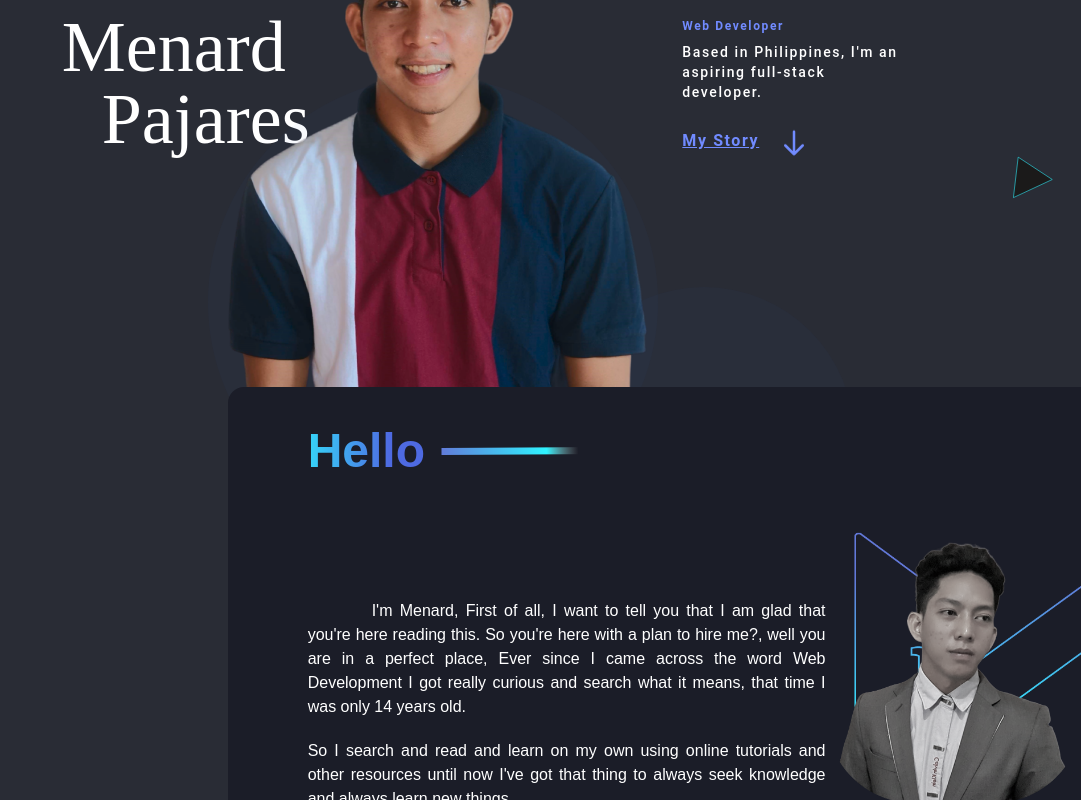
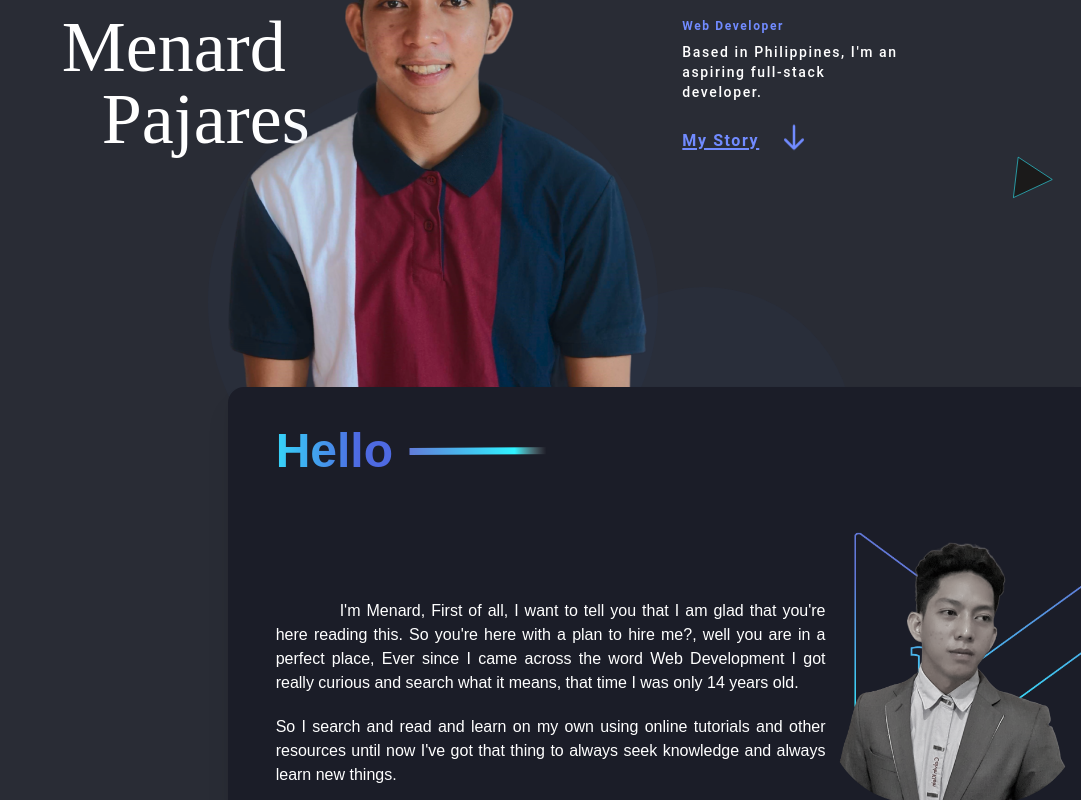
Before and after one commit to DevNanad/MODERN-PORTFOLIO, a React (Create React App) app: page / in a window 1280 px wide. Shown: the part 220-1020 px from the top of the page, without its empty margins (199-1280 px from the left). Built offline with nearby package versions, Linux system fonts and the light colour scheme.

Commit message:
Small animation changes

```diff
--- a/src/components/SectionOne.js
+++ b/src/components/SectionOne.js
@@ -43,9 +43,9 @@ function SectionOne() {
         <h4 className="pt-4 pb-6 sm:pt-2 font-medium sm:text-sm lg:pr-36">
           Based in Philippines, I'm an aspiring full-stack developer.
         </h4>
-        <h4 className="paintedblue underline text-md flex gap-5 items-center">My Story <HiOutlineArrowDown className="arrowdown text-3xl" /> </h4>
+        <h4 className="paintedblue underline underline-offset-2 decoration-2 text-md flex gap-5 items-center">My Story <HiOutlineArrowDown className="arrowdown animate-bounce text-3xl" /> </h4>
 
-        <div className="triangle flex self-end z-40">
+        <div className="triangle flex self-end z-40 ">
           <svg
             width="40"
             height="43"
--- a/src/components/SectionTwo.js
+++ b/src/components/SectionTwo.js
@@ -40,7 +40,7 @@ function SectionTwo() {
 
         </div>
 
-        <div className="hello-container absolute right-0 -translate-y-[13vh] md:transform-none pl-7  lg:pl-20 pb-10 lg:pb-12 w-8/12 text-white rounded-l-2xl text-justify">
+        <div className="hello-container bg-[#1B1D28] absolute right-0 -translate-y-[13vh] md:transform-none pl-7 md:shadow-gray-500 md:drop-shadow-xl lg:pl-12 pb-10 lg:pb-12 w-8/12 text-white rounded-l-2xl text-justify">
             <div className="SectionTwo-title flex items-center lg:gap-4 py-10 ">
                 <h2 className='Hello text-5xl'>Hello</h2>
                 <span className='flex items-center scale-50 md:transform-none'>
--- a/src/index.css
+++ b/src/index.css
@@ -57,9 +57,7 @@ body{
     font-family: 'Abril Fatface', cursive;
 }
 
-.hello-container{
-  background-color: #1B1D28;
-}
+
 .hello-container p{
   padding-top: 20px;
   padding-right: 10px;
@@ -178,17 +176,3 @@ body{
   }
 
  }
-
- /*Arrow Down Blue*/
- .arrowdown{
-   animation: balllike 1s infinite alternate;
- }
-
- @keyframes balllike {
-   from{
-     transform: translateY(-5px);
-   }
-   to{
-     transform: translateY(5px);
-   }
- }
```
